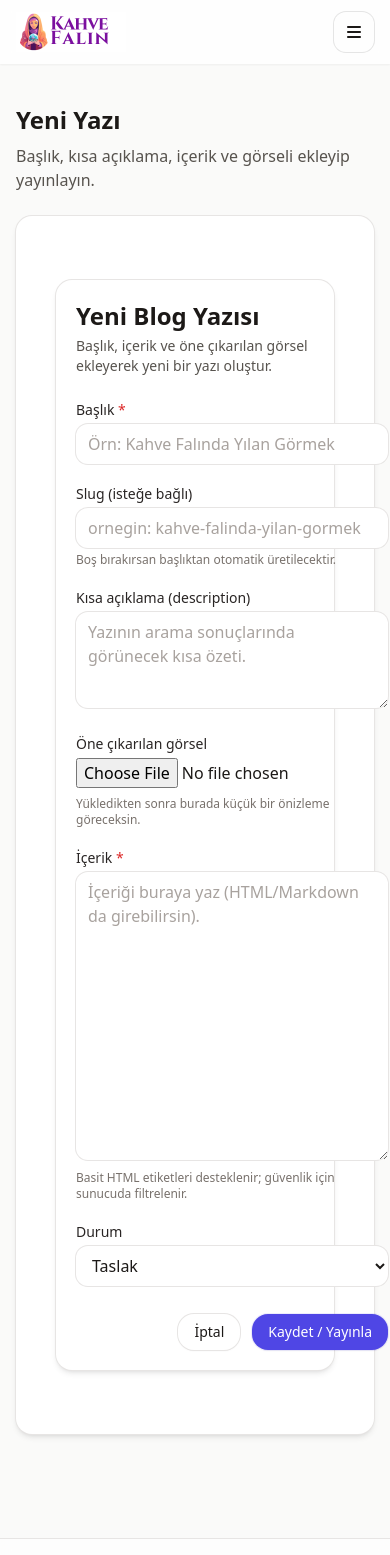
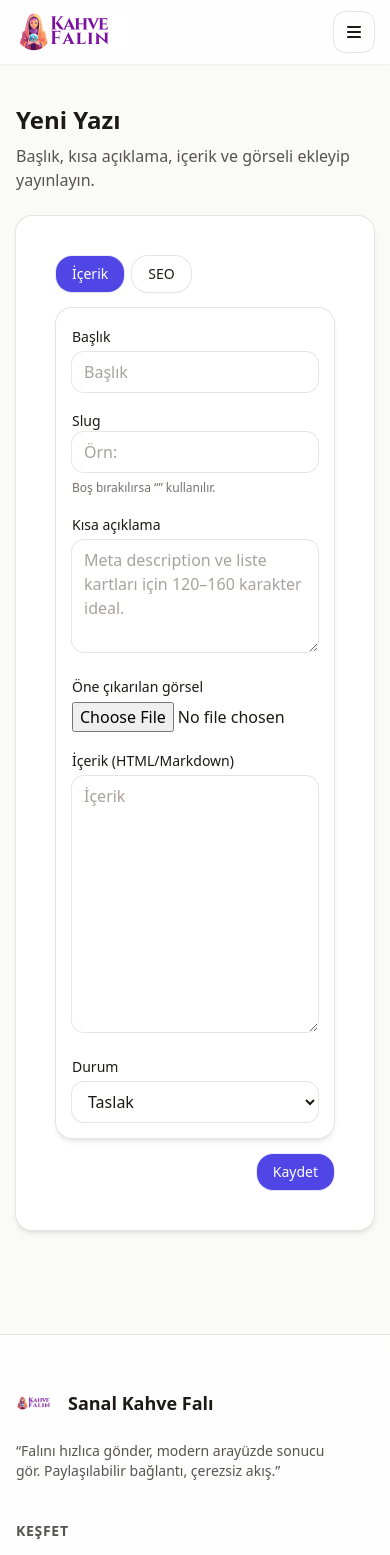
Before and after one commit to kuleliworks/kahve-fali, a Next.js app: page /panel/blog/yeni in a window 390 px wide. Shown: the top 1555 px of the page. Built offline with nearby package versions, Linux system fonts and the light colour scheme.

Commit message:
Update NewPostClient.tsx

```diff
--- a/app/panel/blog/yeni/NewPostClient.tsx
+++ b/app/panel/blog/yeni/NewPostClient.tsx
@@ -1,230 +1,259 @@
 "use client";
 
-import { useState } from "react";
-import { useRouter } from "next/navigation";
+import { useState, useMemo } from "react";
+import { useRouter, useSearchParams } from "next/navigation";
 import BlogImageUpload from "@/components/BlogImageUpload";
 
-/** Basit TR slugify */
-function slugify(input: string) {
-  return input
-    .toLowerCase()
-    .normalize("NFKD")
-    .replace(/[\u0300-\u036f]/g, "")
-    .replace(/ı/g, "i")
-    .replace(/ğ/g, "g")
-    .replace(/ü/g, "u")
-    .replace(/ş/g, "s")
-    .replace(/ö/g, "o")
-    .replace(/ç/g, "c")
-    .replace(/[^a-z0-9\- ]/g, "")
+type D = {
+  title: string;
+  slug: string;
+  description: string;
+  image: string;
+  content: string;
+  status: "draft" | "pub";
+
+  // SEO
+  seoTitle?: string;
+  seoDescription?: string;
+  ogImage?: string;
+};
+
+function normalizeSlug(s: string) {
+  const map: Record<string,string> = {
+    ç:"c", ğ:"g", ı:"i", i:"i", ö:"o", ş:"s", ü:"u",
+    Ç:"c", Ğ:"g", İ:"i", I:"i", Ö:"o", Ş:"s", Ü:"u",
+  };
+  return s
     .trim()
-    .replace(/\s+/g, "-");
+    .replace(/[^\w\s-]/g, "")
+    .split("")
+    .map(ch => map[ch] ?? ch)
+    .join("")
+    .replace(/\s+/g, "-")
+    .replace(/-+/g, "-")
+    .toLowerCase();
 }
-
-type Status = "draft" | "pub";
-
-type Draft = {
-  title: string;
-  slug?: string;
-  description?: string;
-  image?: string; // BlogImageUpload döndürdüğü URL
-  content: string;
-  status: Status;
-};
 
 export default function NewPostClient() {
   const router = useRouter();
+  const qs = useSearchParams();
 
+  const [tab, setTab] = useState<"icerik" | "seo">("icerik");
   const [saving, setSaving] = useState(false);
-  const [d, setD] = useState<Draft>({
+  const [msg, setMsg] = useState<string | null>(null);
+
+  const [d, setD] = useState<D>({
     title: "",
     slug: "",
     description: "",
     image: "",
     content: "",
     status: "draft",
+    seoTitle: "",
+    seoDescription: "",
+    ogImage: "",
   });
 
+  // otomatik slug öner
+  const autoSlug = useMemo(() => normalizeSlug(d.title || ""), [d.title]);
+
   async function onSave() {
-    if (!d.title?.trim() || !d.content?.trim()) {
-      alert("Başlık ve içerik zorunludur.");
-      return;
-    }
+    try {
+      setSaving(true);
+      setMsg(null);
 
-    setSaving(true);
-    try {
-      // slug tercih sırası: kullanıcı girdiyse onu, yoksa başlıktan üret
-      const base = (d.slug && d.slug.trim()) || slugify(d.title || "");
-      const finalSlug = base || `yazi-${Date.now()}`;
+      const finalSlug = normalizeSlug(d.slug || d.title || "yazi");
 
-      // 12 sn client-timeout
-      const ac = new AbortController();
-      const t = setTimeout(() => ac.abort(), 12000);
-
-      const res = await fetch("/api/blog/new", {
+      const res = await fetch("/api/blog/save", {
         method: "POST",
         headers: { "Content-Type": "application/json" },
-        signal: ac.signal,
+        cache: "no-store",
         body: JSON.stringify({
-          title: d.title.trim(),
+          title: d.title,
           slug: finalSlug,
-          description: d.description?.trim() || "",
-          image: d.image || "",
-          content: d.content.trim(),
+          description: d.description,
+          image: d.image,
+          content: d.content,
           status: d.status,
+          // SEO
+          seoTitle: d.seoTitle,
+          seoDescription: d.seoDescription,
+          ogImage: d.ogImage,
         }),
-      }).finally(() => clearTimeout(t));
+      });
 
-      const json = await res.json().catch(() => ({}));
-      if (!res.ok || !json?.ok) {
-        // Sunucu duplicate slug için 409 + {error:"Bu slug zaten mevcut."} döndürüyor
-        throw new Error(json?.error || "Kayıt başarısız.");
-      }
+      const json = await res.json().catch(() => ({} as any));
+      if (!res.ok || !json?.ok) throw new Error(json?.error || "Kayıt başarısız.");
 
-      // Başarılı ise kullanıcıya seçenek sun
-      const goView = confirm("Yazı eklendi. Görüntülemek ister misin?");
-      if (goView) {
-        router.push(`/blog/${json.slug || finalSlug}`);
-      } else {
-        router.push("/panel/blog");
-      }
+      // Başarılı alert + 2 seçenek
+      setMsg("✅ İçerik kaydedildi.");
+      // 2 butonlu basit seçim:
+      // – Yazıyı gör
+      // – Yeni yazı ekle
+      setTimeout(() => {
+        if (confirm("İçerik kaydedildi. Yazıyı görüntülemek ister misin?")) {
+          router.push(`/blog/${json.slug}`);
+        } else {
+          // formu sıfırla
+          setD({
+            title: "",
+            slug: "",
+            description: "",
+            image: "",
+            content: "",
+            status: "draft",
+            seoTitle: "",
+            seoDescription: "",
+            ogImage: "",
+          });
+          setTab("icerik");
+        }
+      }, 300);
     } catch (e: any) {
-      alert(e?.name === "AbortError" ? "İstek zaman aşımına uğradı." : (e?.message || "Hata"));
+      setMsg(e?.message || "Kayıt hatası");
     } finally {
       setSaving(false);
     }
   }
 
   return (
-    <div className="mx-auto max-w-3xl px-4 py-10">
-      {/* KART */}
-      <div className="k-card">
-        <h1 className="text-2xl font-semibold">Yeni Blog Yazısı</h1>
-        <p className="mt-1 text-sm text-stone-600">
-          Başlık, içerik ve öne çıkarılan görsel ekleyerek yeni bir yazı oluştur.
-        </p>
+    <div className="mx-auto max-w-4xl p-4">
+      <div className="mb-4 flex gap-2">
+        <button
+          className={`btn ${tab === "icerik" ? "btn-primary" : "btn-ghost"}`}
+          onClick={() => setTab("icerik")}
+          type="button"
+        >
+          İçerik
+        </button>
+        <button
+          className={`btn ${tab === "seo" ? "btn-primary" : "btn-ghost"}`}
+          onClick={() => setTab("seo")}
+          type="button"
+        >
+          SEO
+        </button>
+      </div>
 
-        <div className="mt-6 grid gap-5">
-          {/* Başlık */}
+      {tab === "icerik" && (
+        <div className="k-card p-4 space-y-4">
           <div>
-            <label className="block text-sm font-medium text-stone-800">
-              Başlık <span className="text-red-600">*</span>
-            </label>
+            <label className="text-sm font-medium">Başlık</label>
             <input
               className="input mt-1"
-              placeholder="Örn: Kahve Falında Yılan Görmek"
+              placeholder="Başlık"
               value={d.title}
               onChange={(e) => setD({ ...d, title: e.target.value })}
             />
           </div>
 
-          {/* Slug (opsiyonel) */}
           <div>
-            <label className="block text-sm font-medium text-stone-800">
-              Slug (isteğe bağlı)
-            </label>
-            <input
-              className="input mt-1"
-              placeholder="ornegin: kahve-falinda-yilan-gormek"
-              value={d.slug || ""}
-              onChange={(e) => setD({ ...d, slug: e.target.value })}
-            />
-            <p className="mt-1 text-xs text-stone-500">
-              Boş bırakırsan başlıktan otomatik üretilecektir.
-            </p>
+            <label className="text-sm font-medium">Slug</label>
+            <div className="grid grid-cols-1 gap-2 sm:grid-cols-2">
+              <input
+                className="input"
+                placeholder={`Örn: ${autoSlug}`}
+                value={d.slug}
+                onChange={(e) => setD({ ...d, slug: e.target.value })}
+              />
+              <div className="text-xs text-stone-500 self-center">
+                Boş bırakılırsa “{autoSlug}” kullanılır.
+              </div>
+            </div>
           </div>
 
-          {/* Kısa açıklama */}
           <div>
-            <label className="block text-sm font-medium text-stone-800">
-              Kısa açıklama (description)
-            </label>
+            <label className="text-sm font-medium">Kısa açıklama</label>
             <textarea
-              className="input mt-1 h-24"
-              placeholder="Yazının arama sonuçlarında görünecek kısa özeti."
-              value={d.description || ""}
+              className="input h-28 mt-1"
+              placeholder="Meta description ve liste kartları için 120–160 karakter ideal."
+              value={d.description}
               onChange={(e) => setD({ ...d, description: e.target.value })}
             />
           </div>
 
-          {/* Öne çıkarılan görsel (upload) */}
           <div>
-            <label className="block text-sm font-medium text-stone-800">
-              Öne çıkarılan görsel
-            </label>
+            <label className="text-sm font-medium">Öne çıkarılan görsel</label>
             <div className="mt-1">
-              {/* BlogImageUpload yalnızca onDone alır; value prop'u yok */}
-              <BlogImageUpload
-                onDone={(url) => setD({ ...d, image: url })}
-              />
+              <BlogImageUpload onDone={(url) => setD({ ...d, image: url })} />
+              {d.image && (
+                <div className="mt-2 overflow-hidden rounded-xl ring-1 ring-stone-200">
+                  {/* eslint-disable-next-line @next/next/no-img-element */}
+                  <img src={d.image} alt="Önizleme" className="h-40 w-full object-cover" />
+                </div>
+              )}
             </div>
-
-            {/* Küçük önizleme */}
-            {d.image ? (
-              <div className="mt-3 overflow-hidden rounded-xl ring-1 ring-stone-200">
-                {/* eslint-disable-next-line @next/next/no-img-element */}
-                <img
-                  src={d.image}
-                  alt="Öne çıkarılan görsel"
-                  className="h-40 w-full object-cover"
-                />
-              </div>
-            ) : (
-              <p className="mt-2 text-xs text-stone-500">
-                Yükledikten sonra burada küçük bir önizleme göreceksin.
-              </p>
-            )}
           </div>
 
-          {/* İçerik */}
           <div>
-            <label className="block text-sm font-medium text-stone-800">
-              İçerik <span className="text-red-600">*</span>
-            </label>
+            <label className="text-sm font-medium">İçerik (HTML/Markdown)</label>
             <textarea
-              className="input mt-1 h-72"
-              placeholder="İçeriği buraya yaz (HTML/Markdown da girebilirsin)."
+              className="input h-64 mt-1"
+              placeholder="İçerik"
               value={d.content}
               onChange={(e) => setD({ ...d, content: e.target.value })}
             />
-            <p className="mt-1 text-xs text-stone-500">
-              Basit HTML etiketleri desteklenir; güvenlik için sunucuda filtrelenir.
-            </p>
           </div>
 
-          {/* Durum */}
           <div>
-            <label className="block text-sm font-medium text-stone-800">Durum</label>
+            <label className="text-sm font-medium">Durum</label>
             <select
               className="input mt-1"
               value={d.status}
-              onChange={(e) => setD({ ...d, status: (e.target.value as Status) || "draft" })}
+              onChange={(e) => setD({ ...d, status: e.target.value as D["status"] })}
             >
               <option value="draft">Taslak</option>
               <option value="pub">Yayınla</option>
             </select>
           </div>
+        </div>
+      )}
 
-          {/* Aksiyonlar */}
-          <div className="flex items-center justify-end gap-3 pt-2">
-            <button
-              type="button"
-              className="btn btn-ghost"
-              onClick={() => router.push("/panel/blog")}
-              disabled={saving}
-            >
-              İptal
-            </button>
-            <button
-              type="button"
-              className="btn btn-primary"
-              onClick={onSave}
-              disabled={saving}
-            >
-              {saving ? "Kaydediliyor…" : "Kaydet / Yayınla"}
-            </button>
+      {tab === "seo" && (
+        <div className="k-card p-4 space-y-4">
+          <div>
+            <label className="text-sm font-medium">SEO Başlığı (opsiyonel)</label>
+            <input
+              className="input mt-1"
+              placeholder="Varsa sayfa <title> için özel başlık"
+              value={d.seoTitle || ""}
+              onChange={(e) => setD({ ...d, seoTitle: e.target.value })}
+            />
+          </div>
+          <div>
+            <label className="text-sm font-medium">SEO Açıklaması (opsiyonel)</label>
+            <textarea
+              className="input h-28 mt-1"
+              placeholder="Meta description — boşsa kısa açıklama veya içerikten özet üretilecek"
+              value={d.seoDescription || ""}
+              onChange={(e) => setD({ ...d, seoDescription: e.target.value })}
+            />
+          </div>
+          <div>
+            <label className="text-sm font-medium">OG/Twitter Görseli (opsiyonel)</label>
+            <div className="mt-1">
+              <BlogImageUpload onDone={(url) => setD({ ...d, ogImage: url })} />
+              {d.ogImage && (
+                <div className="mt-2 overflow-hidden rounded-xl ring-1 ring-stone-200">
+                  {/* eslint-disable-next-line @next/next/no-img-element */}
+                  <img src={d.ogImage} alt="OG Önizleme" className="h-40 w-full object-cover" />
+                </div>
+              )}
+              {!d.ogImage && d.image && (
+                <div className="mt-2 text-xs text-stone-500">
+                  OG görseli seçmezsen öne çıkarılan görsel kullanılacak.
+                </div>
+              )}
+            </div>
           </div>
         </div>
+      )}
+
+      <div className="mt-4 flex items-center justify-between">
+        <div className="text-sm text-stone-600">{msg}</div>
+        <button className="btn btn-primary" onClick={onSave} disabled={saving} type="button">
+          {saving ? "Kaydediliyor…" : "Kaydet"}
+        </button>
       </div>
     </div>
   );
```
